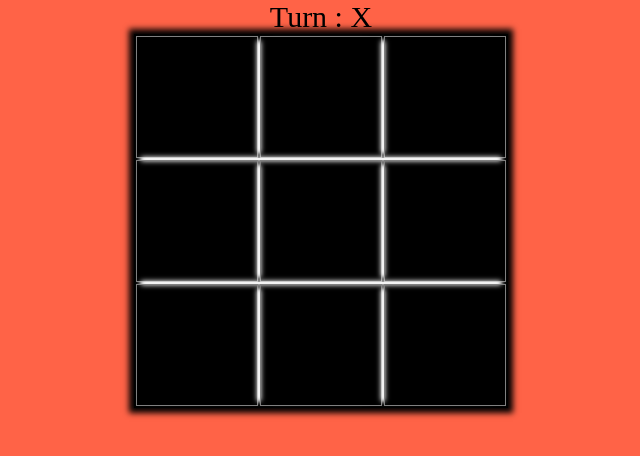
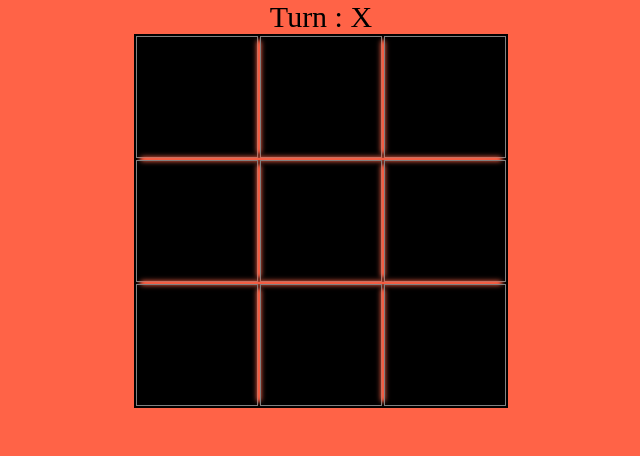
Before and after one commit to Alfredx48/semi-addicting-games, a React (Create React App) app: page / in a window 1280 px wide. Shown: the top 456 px of the page, without its empty margins (319-959 px from the left). Built offline with nearby package versions, Linux system fonts and the light colour scheme; a web font is replaced by a local one.

Commit message:
added css

```diff
--- a/src/TicTacToe/TicTacToe.css
+++ b/src/TicTacToe/TicTacToe.css
@@ -18,12 +18,12 @@ table td {
   border: 1px solid grey;
   width: 100px;
   height: 100px;
-  color: white;
+  color: tomato;
 }
 table
 {
   background:black;
-  box-shadow:0px 0px 6px 5px black;
+
 }
 table td
 {
@@ -48,7 +48,7 @@ table td
   height:38px;
   width:38px;
   border-radius:19px;
-  border:1px solid white;
+  border:1px solid tomato;
   display:inline-block;
   position:absolute;
   top:0px;
@@ -76,7 +76,7 @@ table td
   width:46px;
   box-shadow:0px 0px 5px 3px red;
   display:inline-block;
-  background-color:white;
+  background-color:tomato;
   position:absolute;
    -webkit-transform:translateY(22px)
                      translateX(-4px)
@@ -89,7 +89,7 @@ table td
   width:2px;
   box-shadow:0px 0px 5px 3px red;
   display:inline-block;
-  background-color:white;
+  background-color:tomato;
   position:absolute;
      -webkit-transform:
           translateY(0px)
@@ -98,27 +98,27 @@ table td
 }
 table tr:first-child
 {
-  box-shadow:0px 8px 5px -5px white;
+  box-shadow:0px 8px 5px -5px tomato;
 }
 table tr:nth-child(2)
 {
-  box-shadow:0px -8px 5px -5px white
-        , 0px 8px 5px -5px white;
+  box-shadow:0px -8px 5px -5px tomato
+        , 0px 8px 5px -5px tomato;
 }
 table tr:last-child
 {
-  box-shadow:0px -8px 5px -5px white;
+  box-shadow:0px -8px 5px -5px tomato;
 }
 table tr td:first-child
 {
-  box-shadow:8px 0px 5px -5px white;
+  box-shadow:8px 0px 5px -5px tomato;
 }
 table tr td:nth-child(2)
 {
-  box-shadow:-8px 0px 5px -5px white
-        , 8px 0px 5px -5px white;
+  box-shadow:-8px 0px 5px -5px tomato
+        , 8px 0px 5px -5px tomato;
 }
 table tr td:last-child
 {
-  box-shadow:-8px 0px 5px -5px white;
+  box-shadow:-8px 0px 5px -5px tomato;
 }
```
